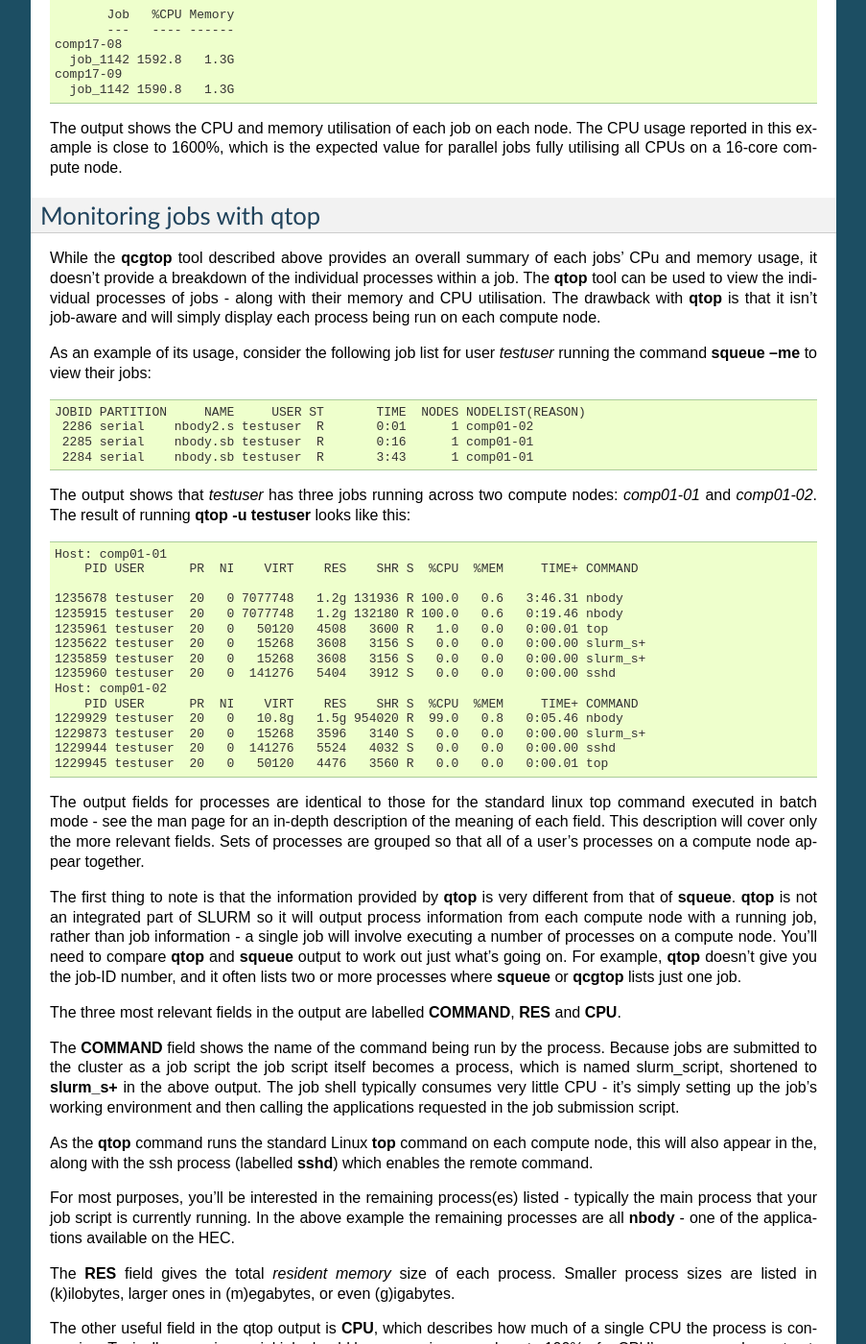
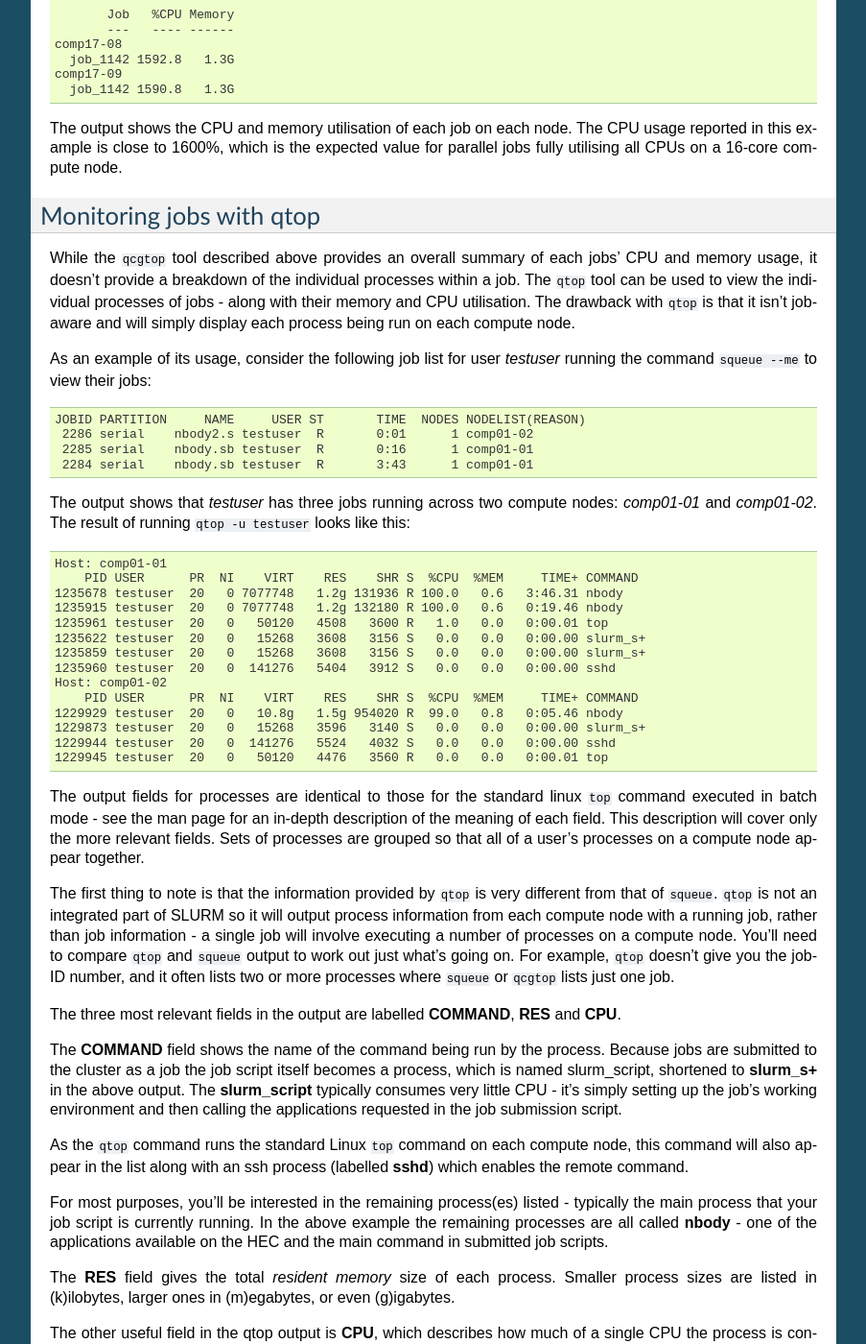
Before and after one commit to MikePacey/Lancaster-HEC, a Sphinx documentation site: the page built from docs/monitoring.rst, in a window 1280 px wide and 1400 px high, scrolled down 3087 px. Shown: the whole window at 96% size, without its empty margins (198-1101 px from the left). Built offline with Sphinx 7.4.7, drawn with Linux system fonts in a browser that asks for light colours.

Commit message:
basic launch page

```diff
--- a/docs/monitoring.rst
+++ b/docs/monitoring.rst
@@ -215,15 +215,15 @@ expected value for parallel jobs fully utilising all CPUs on a 16-core compute n
 Monitoring jobs with qtop
 -------------------------
 
-While the **qcgtop** tool described above provides an overall summary of
-each jobs' CPu and memory usage, it doesn't provide a breakdown of
-the individual processes within a job. The **qtop** tool can be used
+While the ``qcgtop`` tool described above provides an overall summary of
+each jobs' CPU and memory usage, it doesn't provide a breakdown of
+the individual processes within a job. The ``qtop`` tool can be used
 to view the individual processes of jobs - along with their memory and
-CPU utilisation. The drawback with **qtop** is that it isn't job-aware and
+CPU utilisation. The drawback with ``qtop`` is that it isn't job-aware and
 will simply display each process being run on each compute node.
 
 As an example of its usage, consider the following job list for user
-*testuser* running the command **squeue --me** to view their jobs:
+*testuser* running the command ``squeue --me`` to view their jobs:
 
 .. code-block:: console
 
@@ -233,14 +233,13 @@ As an example of its usage, consider the following job list for user
               2284 serial    nbody.sb testuser  R       3:43      1 comp01-01
 
 The output shows that *testuser* has three jobs running across two compute nodes:
-*comp01-01* and *comp01-02*. The result of running **qtop -u testuser** looks like
+*comp01-01* and *comp01-02*. The result of running ``qtop -u testuser`` looks like
 this:
 
 .. code-block:: console
 
   Host: comp01-01
       PID USER      PR  NI    VIRT    RES    SHR S  %CPU  %MEM     TIME+ COMMAND
-
   1235678 testuser  20   0 7077748   1.2g 131936 R 100.0   0.6   3:46.31 nbody
   1235915 testuser  20   0 7077748   1.2g 132180 R 100.0   0.6   0:19.46 nbody
   1235961 testuser  20   0   50120   4508   3600 R   1.0   0.0   0:00.01 top
@@ -255,40 +254,41 @@ this:
   1229945 testuser  20   0   50120   4476   3560 R   0.0   0.0   0:00.01 top
 
 The output fields for processes are identical to those for the
-standard linux top command executed in batch mode - see the man page
+standard linux ``top`` command executed in batch mode - see the man page
 for an in-depth description of the meaning of each field. This
 description will cover only the more relevant fields. Sets of
 processes are grouped so that all of a user's processes on a compute
 node appear together.
 
-The first thing to note is that the information provided by **qtop** is
-very different from that of **squeue**. **qtop** is not an integrated part of
+The first thing to note is that the information provided by ``qtop`` is
+very different from that of ``squeue``. ``qtop`` is not an integrated part of
 SLURM so it will output process information from each compute
 node with a running job, rather than job information - a single job will involve executing a
-number of processes on a compute node. You'll need to compare **qtop** and
-**squeue** output to work out just what's going on. For example, **qtop**
+number of processes on a compute node. You'll need to compare ``qtop`` and
+``squeue`` output to work out just what's going on. For example, ``qtop``
 doesn't give you the job-ID number, and it often lists two or more
-processes where **squeue** or **qcgtop** lists just one job.
+processes where ``squeue`` or ``qcgtop`` lists just one job.
 
 The three most relevant fields in the output are labelled **COMMAND**,
 **RES** and **CPU**.
 
 The **COMMAND** field shows the name of the command being run by the
-process. Because jobs are submitted to the cluster as a job script the
+process. Because jobs are submitted to the cluster as a job the
 job script itself becomes a process, which is named slurm_script, shortened
-to **slurm_s+** in the above output.  The job shell
+to **slurm_s+** in the above output.  The **slurm_script**
 typically consumes very little CPU - it's simply setting up the job's
 working environment and then calling the applications requested in the
 job submission script.
 
-As the **qtop** command runs the standard Linux
-**top** command on each compute node, this will also appear in the, along
-with the ssh process (labelled **sshd**) which enables the remote command.
+As the ``qtop`` command runs the standard Linux
+``top`` command on each compute node, this command will also appear in the list along
+with an ssh process (labelled **sshd**) which enables the remote command.
 
 For most purposes, you'll be interested in the
 remaining process(es) listed - typically the main process that your job
 script is currently running. In the above example the remaining processes are
-all **nbody** - one of the applications available on the HEC.
+all called **nbody** - one of the applications available on the HEC
+and the main command in submitted job scripts.
 
 The **RES** field gives the total *resident memory*
 size of each process.  Smaller process sizes are listed in (k)ilobytes,
```
Also changed, not shown: docs/gpu.rst (+79 -2 lines), docs/nodetypes.rst (+4 -4 lines), docs/software/opence.rst (added, +25 -0 lines).
